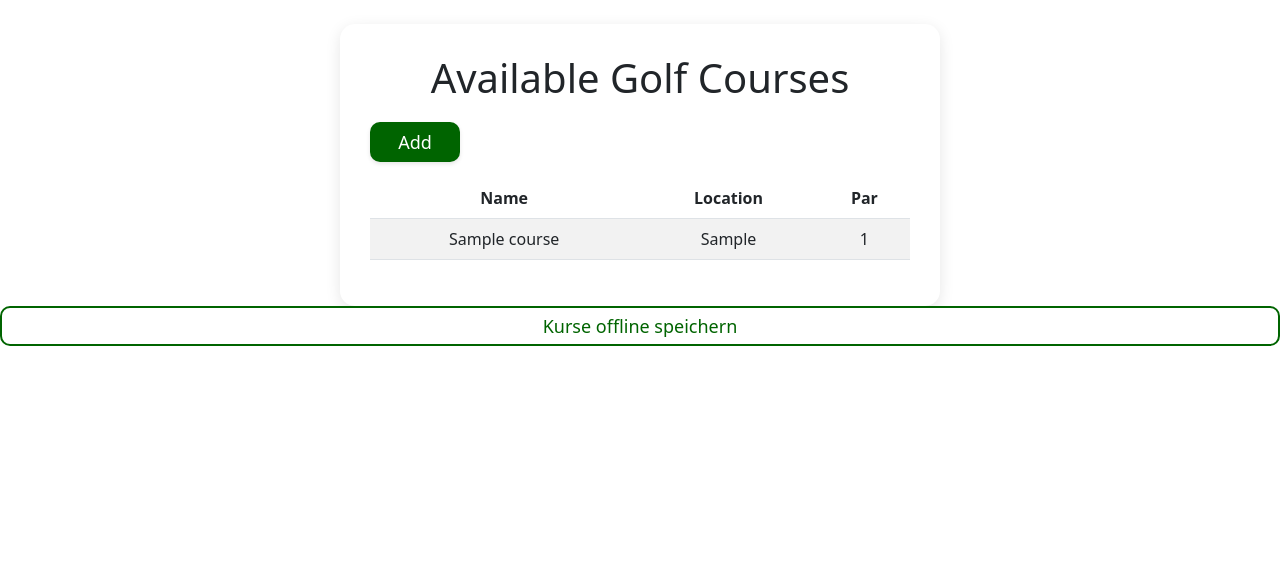
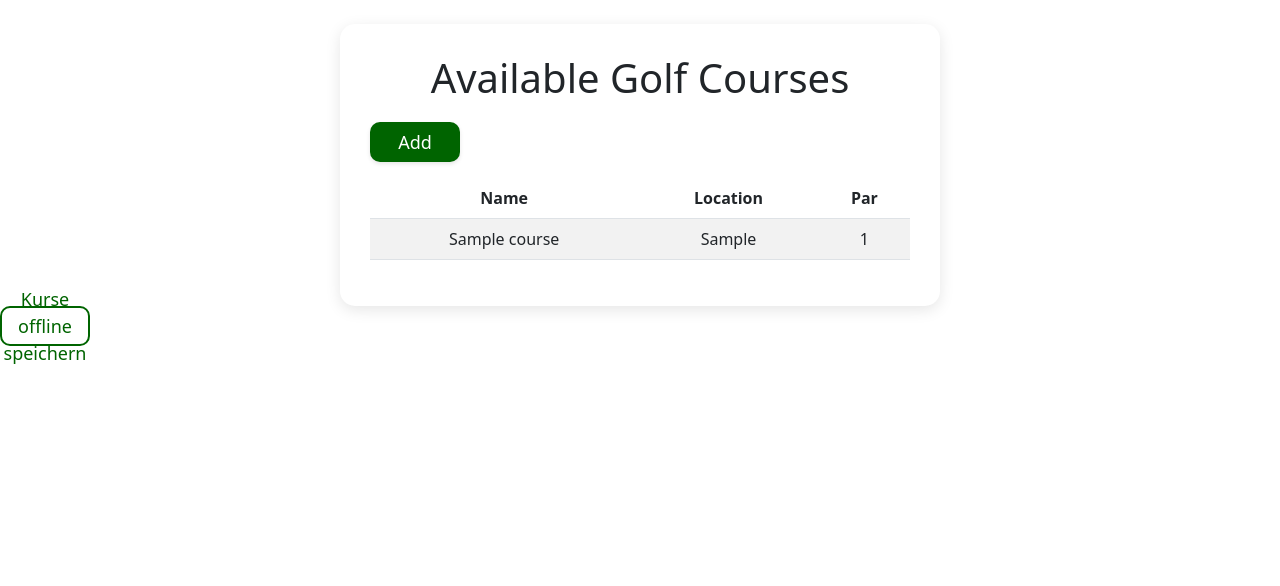
Before and after one commit to kingwalius/golfwebApp, a Flask app: page /courses in a window 1280 px wide. Shown: the top 586 px of the page. Run offline with Flask 3, Linux system fonts and the light colour scheme; tables that the repository leaves empty hold one stand-in row (values such as "Sample post").

Commit message:
Adjusted Offline Page

```diff
--- a/templates/courses.html
+++ b/templates/courses.html
@@ -30,7 +30,7 @@
                 </tbody>
             </table>
         </div>
-        <button onclick="saveCoursesOffline()" class="btn btn-masters-green-invert w-100 py-2">Kurse offline speichern</button>
+        <button onclick="saveCoursesOffline()" class="btn btn-masters-green-invert w-90 py-2">Kurse offline speichern</button>
         <div id="save-status" class="text-muted small mb-3"></div>
         <script>
             async function saveCoursesOffline() {
```
